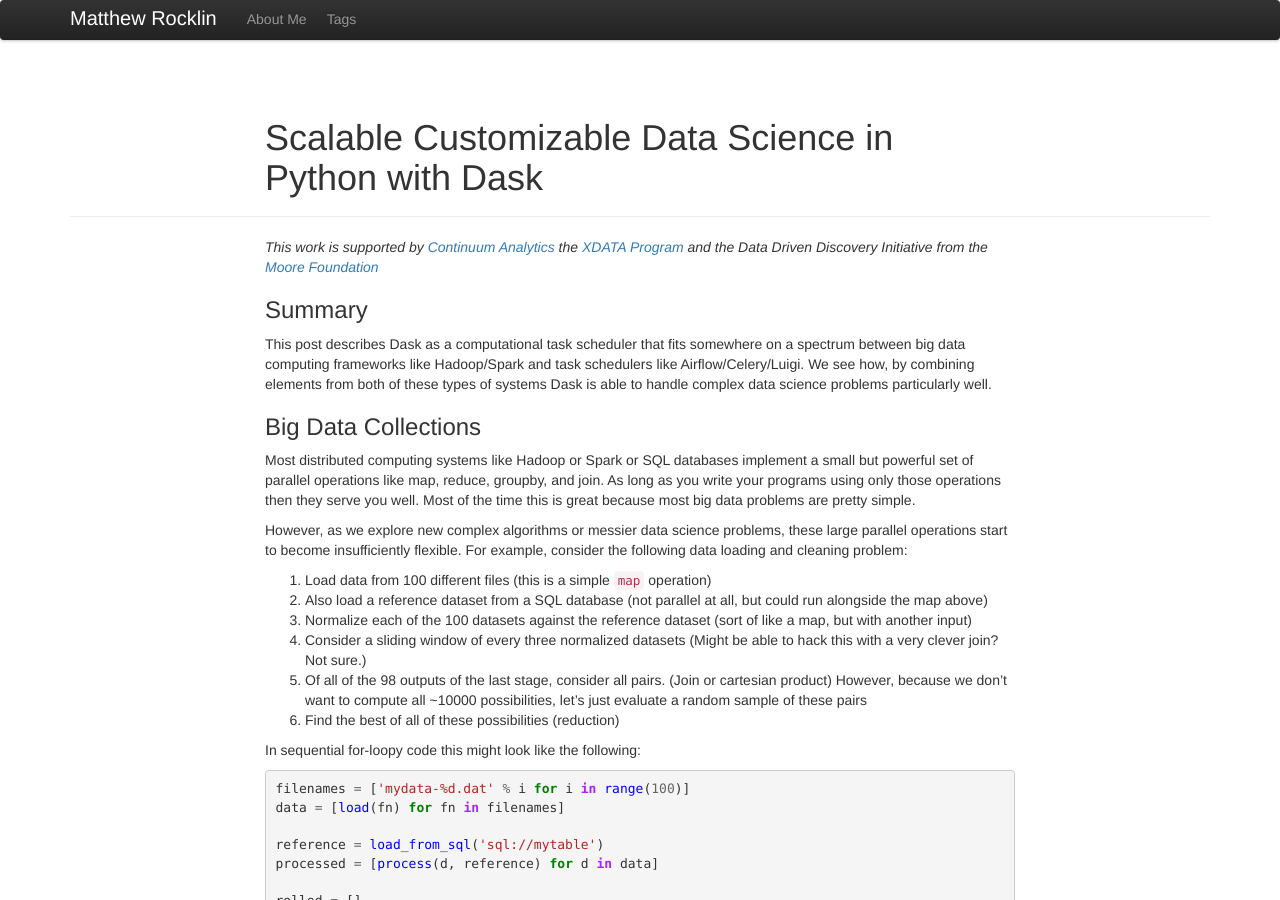
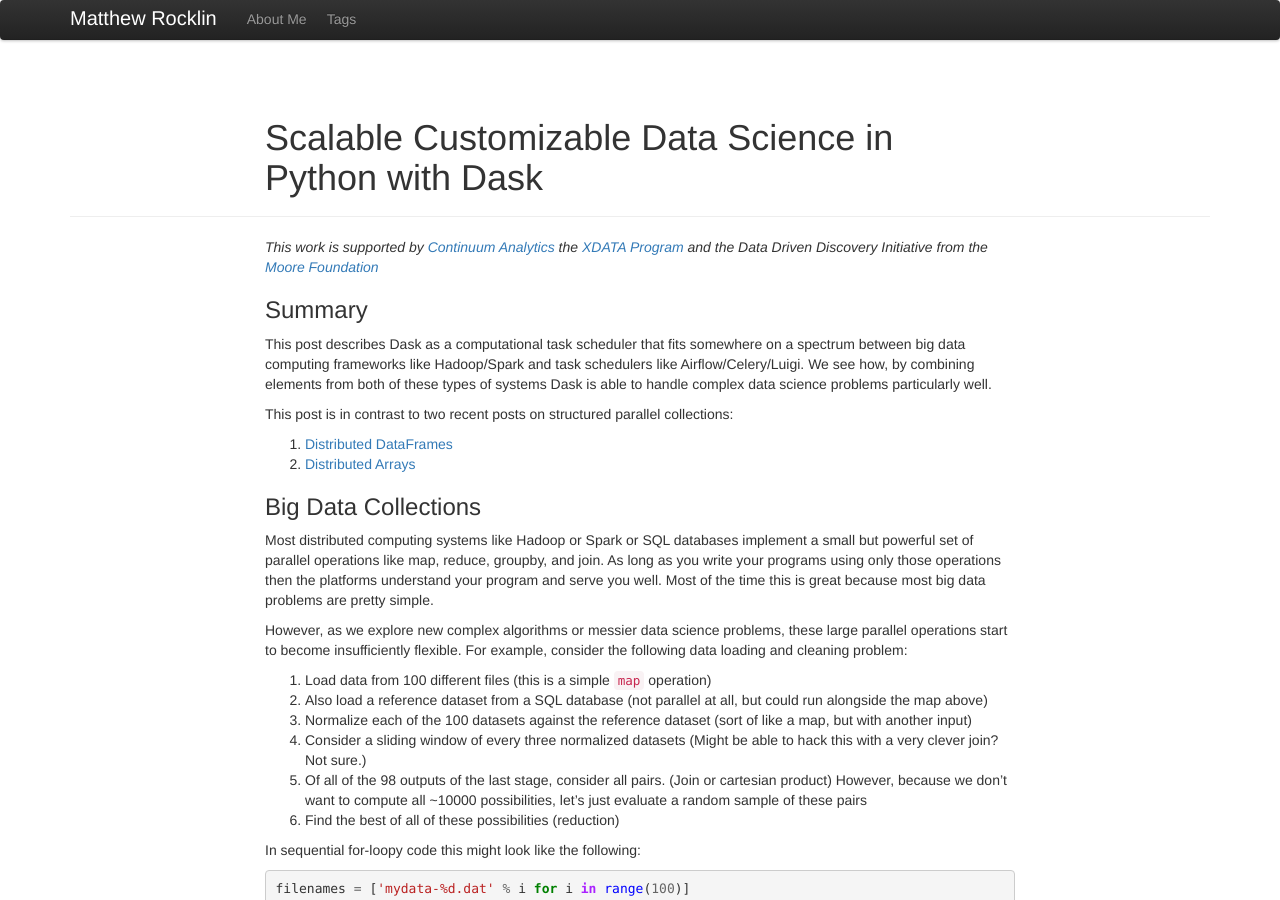
Before and after one commit to besyskymnbk/blog, a Jekyll site: the page built from _posts/work/2016-12-27-dask-custom.md, in a window 1280 px wide and 900 px high. Built offline with Jekyll 4.4.1, drawn with Linux system fonts in a browser that asks for light colours; comment, search, counter and statistics services are not loaded.

Commit message:
add links

```diff
--- a/_posts/work/2016-12-27-dask-custom.md
+++ b/_posts/work/2016-12-27-dask-custom.md
@@ -21,14 +21,20 @@ schedulers like Airflow/Celery/Luigi.  We see how, by combining elements from
 both of these types of systems Dask is able to handle complex data science
 problems particularly well.
 
+This post is in contrast to two recent posts on structured parallel
+collections:
+
+1.  [Distributed DataFrames](https://mrocklin.github.com/blog/work/2017/01/12/dask-dataframes)
+2.  [Distributed Arrays](https://mrocklin.github.com/blog/work/2017/01/17/dask-images)
+
 
 ### Big Data Collections
 
 Most distributed computing systems like Hadoop or Spark or SQL databases
 implement a small but powerful set of parallel operations like map, reduce,
 groupby, and join.  As long as you write your programs using only those
-operations then they serve you well.  Most of the time this is great because
-most big data problems are pretty simple.
+operations then the platforms understand your program and serve you well.  Most
+of the time this is great because most big data problems are pretty simple.
 
 However, as we explore new complex algorithms or messier data science problems,
 these large parallel operations start to become insufficiently flexible.  For
```
